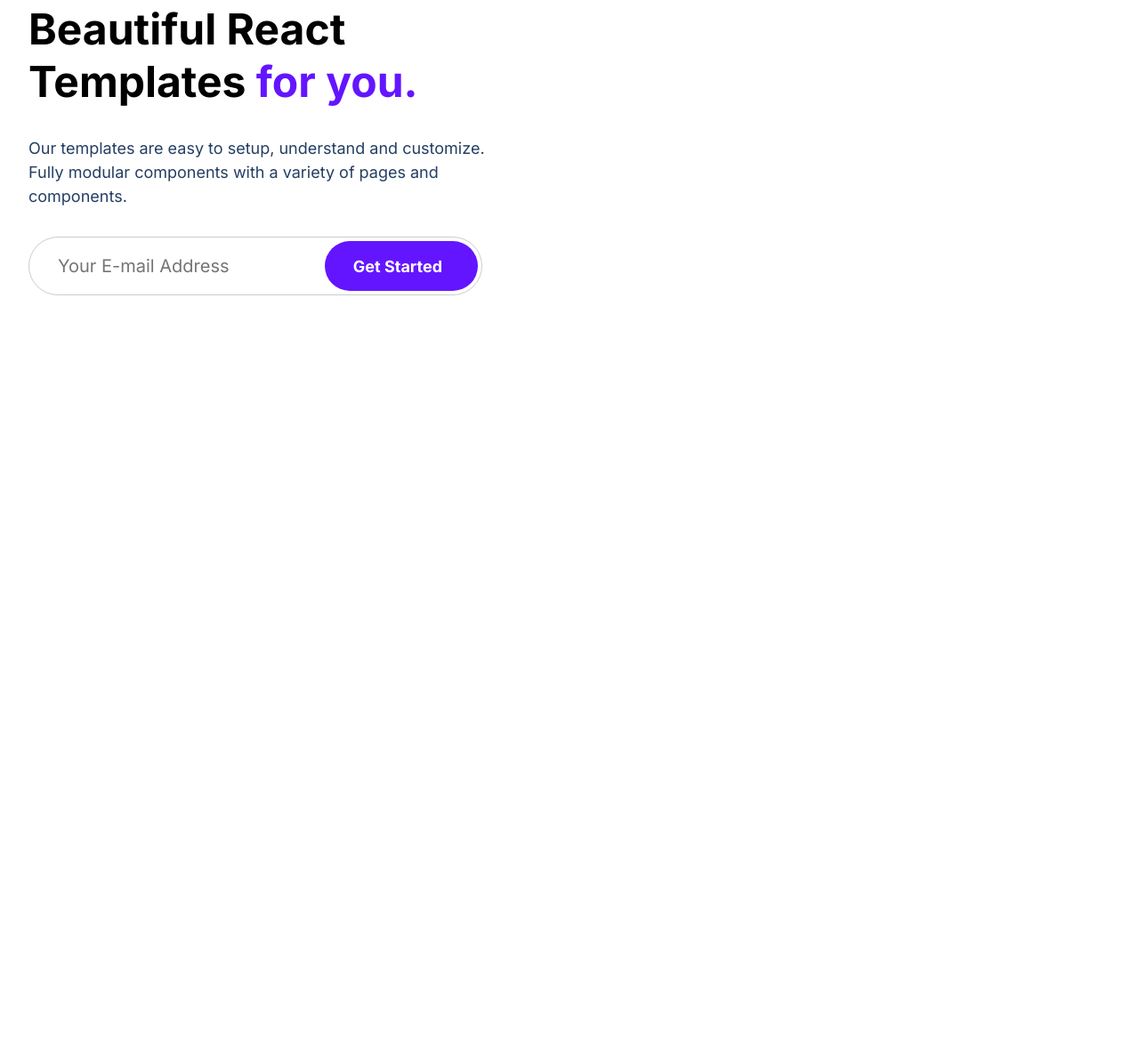
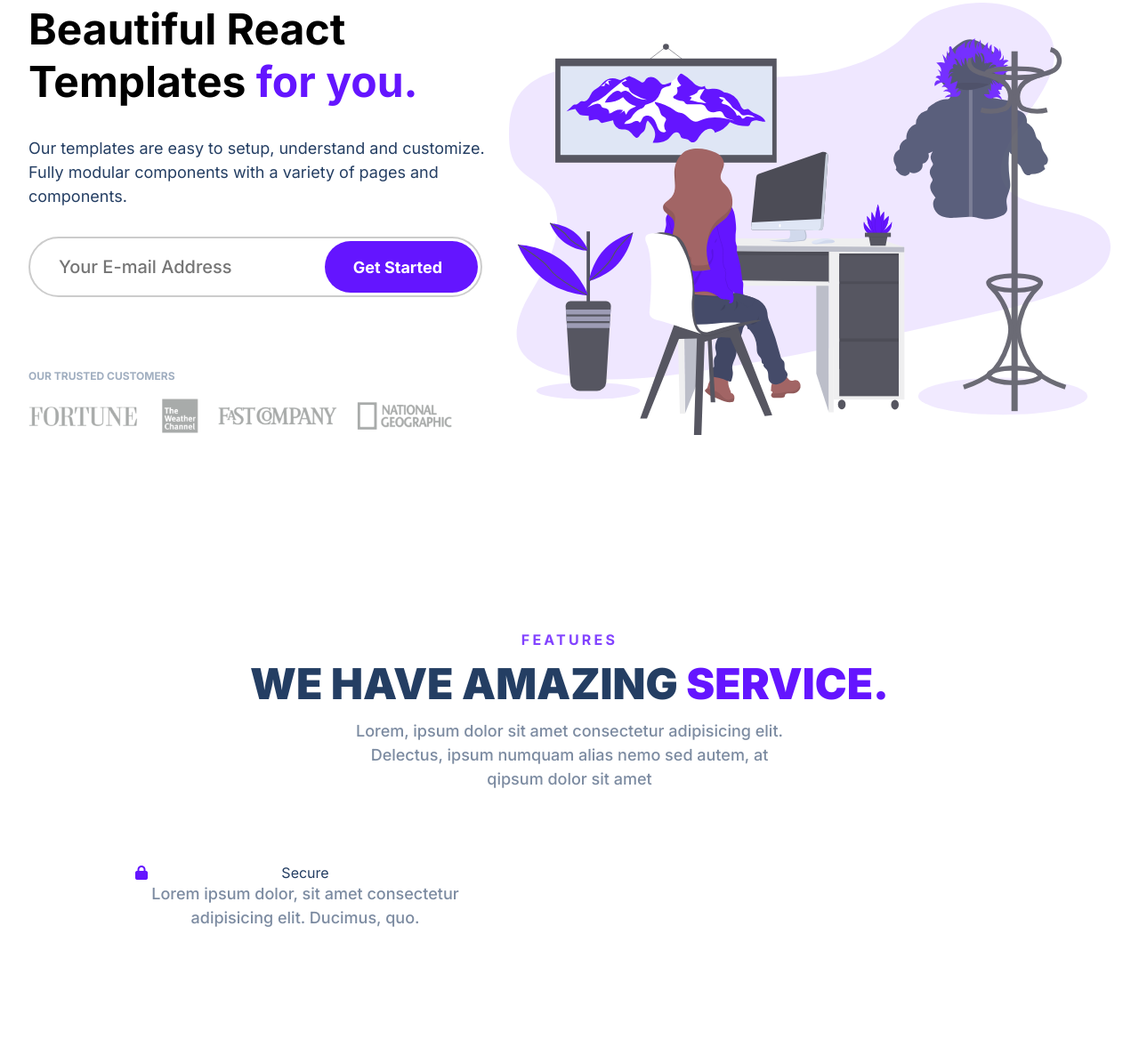
Before and after one commit to tonifong3696/Treat, a plain HTML site: page index.html in a window 1280 px wide. Shown: the part 150-1336 px from the top of the page at 89% size. Before the commit the page ends 800 px from the top, so only its background shows below. Drawn offline with Linux system fonts and the light colour scheme.

Commit message:
first commit

```diff
--- a/index.html
+++ b/index.html
@@ -5,6 +5,7 @@
     <meta name="viewport" content="width=device-width, initial-scale=1.0">
     <title>Treact</title>
     <link rel="stylesheet" href="styles.css">
+    <script src="https://kit.fontawesome.com/c4b677e9fc.js" crossorigin="anonymous"></script>
 </head>
 <body>
     <section id="landing">
@@ -32,6 +33,44 @@
                     <input type="email" placeholder="Your E-mail Address">
                     <button>Get Started</button>
                 </div>
+                <div class="our-customers">
+                    <p class="our-customers--para">OUR TRUSTED CUSTOMERS</p>
+                    <figure class="customers">
+                      <img class="img-customers" src="./assets/customers-logo-strip.680ac7c2e8ae28161d2c.png" alt="">
+                    </figure>
+                </div>
+            </div>
+            <div class="s2-container">
+                <img class="img-ilustration"src="./assets/design-illustration-2.6da6a00b20c07c4a9b65d1870679e1b8.svg" alt="">
+            </div>
+        </div>
+    </section>
+    <section id="features">
+        <div class="features-container">
+            <div class="features-span--container">
+               <span class="span-features purple">features</span>
+            </div>
+            <div class="features-subtitles--container">
+                <h2 class="features-subtitles">WE HAVE AMAZING <span class="purple">SERVICE.</span></h2>
+            </div>
+            <div class="features-para--container">
+                <p class="para-features">Lorem, ipsum dolor sit amet consectetur adipisicing elit. Delectus,
+                    ipsum numquam alias nemo sed autem, at qipsum dolor sit amet
+                </p>
+            </div>
+            <div class="features-margin"></div>
+            <div class="features-wrapper--container">
+                <div class="features-wrapp">
+                    <span class="features-img--span ">
+                        <i class="fa-solid fa-lock purple"></i>
+                    </span>
+                    <div class="features-wrapp--titles">
+                        <span class="features-span--title">Secure</span>
+                        <p class="para-features">Lorem ipsum dolor, sit amet consectetur adipisicing
+                            elit. Ducimus, quo.
+                        </p>
+                    </div>
+                </div>
             </div>
         </div>
     </section>
--- a/styles.css
+++ b/styles.css
@@ -5,6 +5,10 @@
     box-sizing: border-box;
     font-family: "Inter", sans-serif;
     color: #243e63;
+}
+
+h1, h2, h3, h4, h5, h6, span, p {
+    margin-bottom: 10px;
 }
 
 body {
@@ -26,11 +30,15 @@
 
 img {
     width: 100%;
-    height: 100%;
+    height: auto;
 }
 
 .purple {
     color: #6415ff;
+}
+
+button {
+    cursor: pointer;
 }
 
 /* NAVIGATION */
@@ -46,6 +54,7 @@
     align-items: center;
 
 }
+
 
 .logo {
     width: 40px;
@@ -92,6 +101,7 @@
    flex-direction: column;
    background-color: #6415ff;
    color: #fff;
+   cursor: pointer;
    border-radius: 9999px;
    transition: background-color 0.3s ease ;
 }
@@ -109,6 +119,7 @@
     margin-right: auto;
     padding-top: 5rem;
     padding-bottom: 5rem;
+
 
 }
 
@@ -139,13 +150,22 @@
     padding: 20px 192px 20px 32px;
     border-style: solid;
     border-width: 2px;
-    color: #e0e0e0 ;
+    color: #000000 ;
     font-size: 20px;
-    border: 1px solid #ccc;
+    font-weight: 500;
+    border: 2px solid #ccc;
     border-radius: 50px;
-
+    transition: border, border-color 0.3s ease;
 }
 
+.signup-container input:focus {
+    border-color:#6415ff;
+    outline:none
+}
+
+input:hover {
+border : 2px solid #858484
+}
 
 
 .signup-container button {
@@ -155,7 +175,7 @@
   bottom: 5px;
   cursor: pointer;
   display: flex;
-  justify-content: center;
+  justify-content: space-between;
   align-items: center;
   font-weight: 700;
   font-size: 18px;
@@ -168,5 +188,112 @@
 }
 
  button:hover {
-    background-color: #5112d1;
+    background-color: #4005b6;
 }
+.our-customers {
+    margin-top:80px;
+}
+
+.our-customers--para {
+    font-size: 12px;
+    font-weight: 700;
+    color: #a0aec0;
+}
+.customers{
+    margin: 16px 0px 0px;
+    padding: 0px 64px 0px 0px;
+    opacity: 0.5;
+}
+
+.figure-circule {
+    pointer-events: none;
+    position: absolute;
+    left: 0px;
+    bottom: 0px;
+    z-index: -10;
+    height: 16rem;
+    width: 16rem;
+    --tw-translate-x: -66.67%;
+    transform: translate(var(--tw-translate-x), var(--tw-translate-y)) rotate(var(--tw-rotate)) skewX(var(--tw-skew-x)) skewY(var(--tw-skew-y)) scaleX(var(--tw-scale-x)) scaleY(var(--tw-scale-y));
+    opacity: 0.05;
+}
+
+#landing {
+    margin-bottom: 40px;
+}
+
+/* FEATURES */
+
+#features {
+    width: 100%;
+    max-width: 1024px;
+    margin-right: auto;
+    margin-left: auto;
+    padding: 96px 0;
+}
+
+.features-container {
+    display: flex;
+    justify-content: center;
+    flex-direction: column;
+    text-align: center;
+}
+
+.features-span--container {
+    display: flex;
+    justify-content: center;
+}
+
+.span-features {
+font-weight: 700;
+text-transform: uppercase;
+letter-spacing: 0.2em;
+opacity: 0.8;
+}
+
+.features-subtitles--container {
+    display: flex;
+    justify-content: center;
+}
+
+.features-subtitles {
+    font-size: 48px;
+    font-weight: 900;
+
+}
+
+.features-para--container {
+    display: flex;
+    justify-content: center;
+    text-align: center;
+}
+
+.para-features {
+    font-size: 18px;
+    line-height: 1.5;
+    color: #7c8ba1;
+    max-width: 500px;
+    font-weight: 500;
+}
+
+
+.features-margin {
+    margin-top: 2.5rem;
+    width: 100%;
+}
+
+.features-wrapper--container {
+    width: 100%;
+    max-width: 384px;
+    margin: 0 16px;
+    padding: 32px 8px;
+}
+.features-wrapp {
+    display: flex;
+    flex-direction: row;
+
+}
+
+.features-wrapp--title {
+    margin: 8px 0 0 16px;
+}
```
Also changed, not shown: assets/customers-logo-strip.680ac7c2e8ae28161d2c.png (added), assets/design-illustration-2.6da6a00b20c07c4a9b65d1870679e1b8.svg (added).
